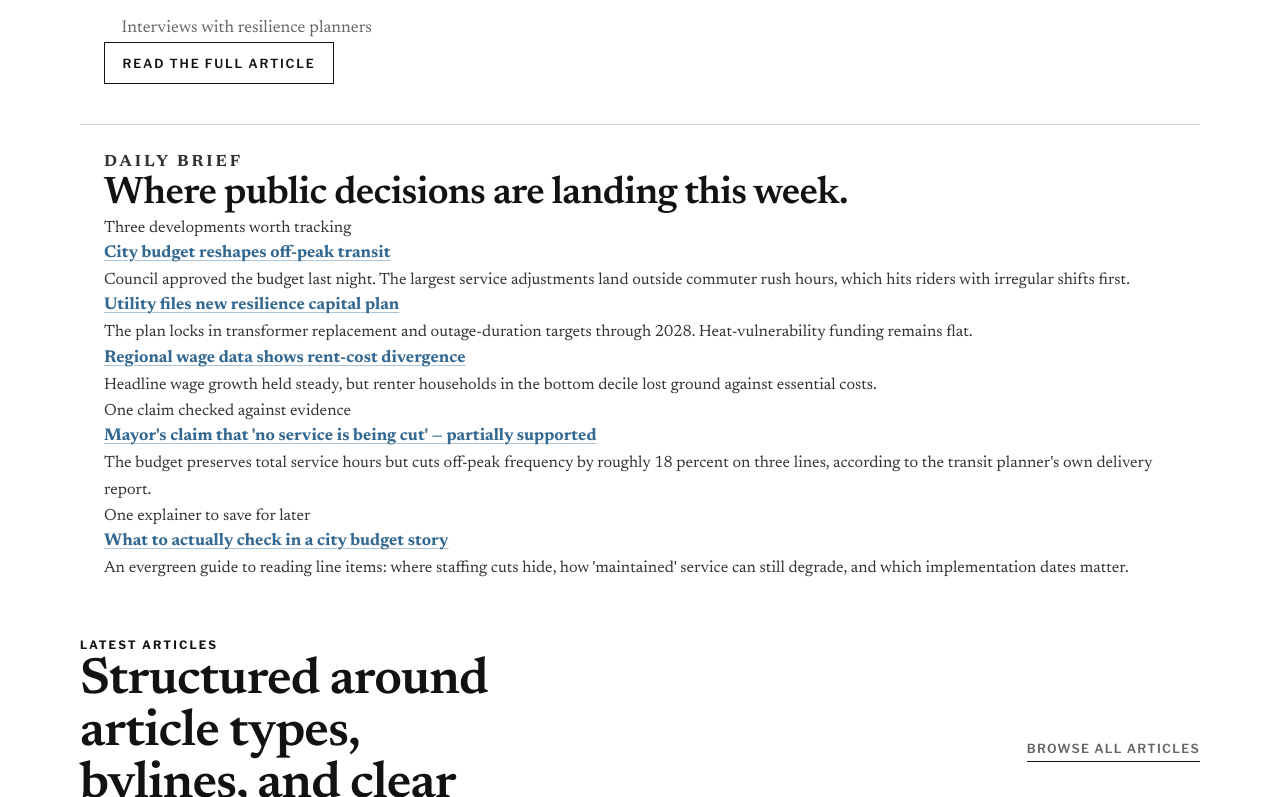
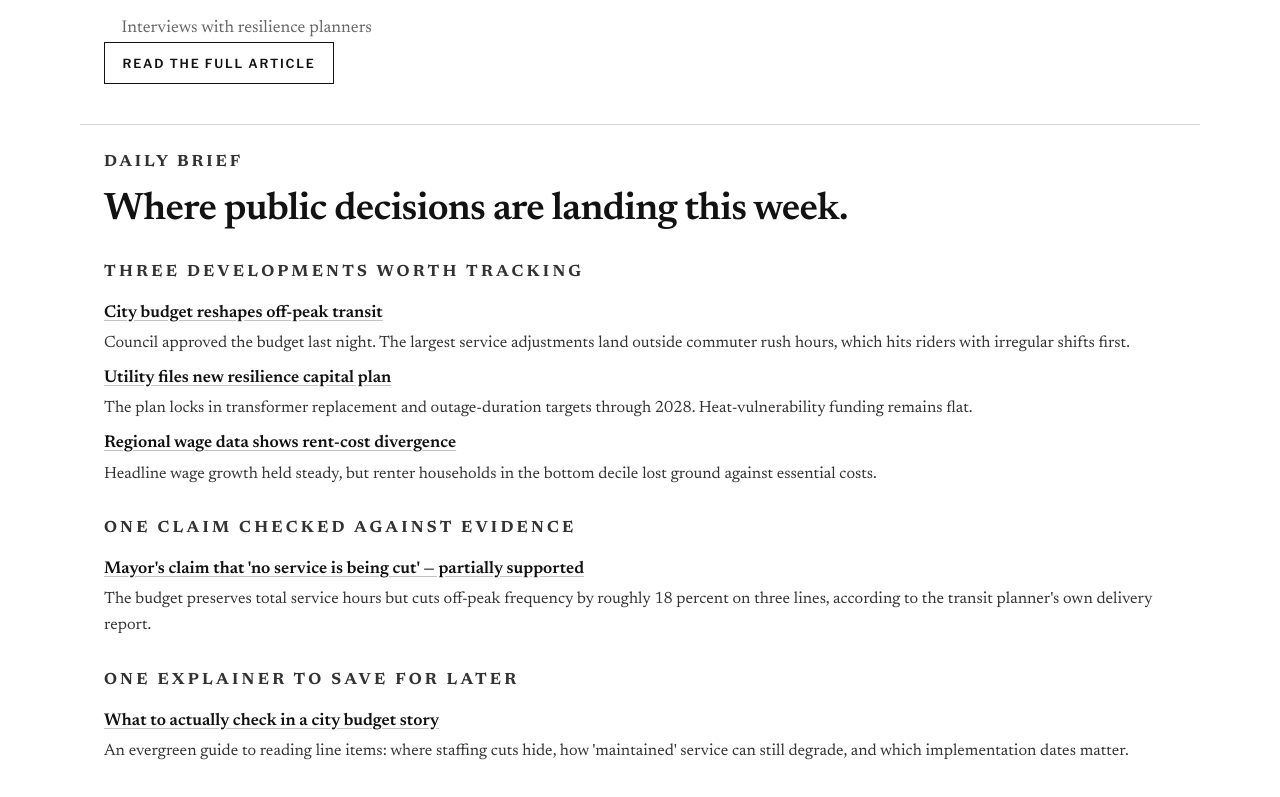
Before and after one commit to spayyavula/newsportal, a Next.js app: page / in a window 1280 px wide. Shown: the part 1103-1900 px from the top of the page. Built offline with nearby package versions, Linux system fonts and the light colour scheme; no server answers.

Commit message:
Add CSS for trust strip and daily brief panel

```diff
--- a/src/app/globals.css
+++ b/src/app/globals.css
@@ -1458,3 +1458,120 @@ a:hover {
     max-width: 58ch;
   }
 }
+
+/* ===== Trust strip (replaces verbose Editorial Standards) ===== */
+
+.editorial-trust-strip {
+  display: flex;
+  flex-direction: column;
+  gap: 1.25rem;
+  padding-top: 2.5rem;
+  padding-bottom: 0;
+  border-top: 1px solid rgba(17, 17, 17, 0.22);
+}
+
+.editorial-trust-strip-list {
+  display: grid;
+  grid-template-columns: repeat(3, minmax(0, 1fr));
+  gap: 1.5rem;
+  margin: 0;
+  padding: 0;
+  list-style: none;
+}
+
+.editorial-trust-strip-item {
+  display: flex;
+  flex-direction: column;
+  gap: 0.5rem;
+}
+
+.editorial-trust-strip-number {
+  font-family: var(--font-newsreader), Georgia, serif;
+  font-size: 0.95rem;
+  font-style: italic;
+  color: #888;
+  letter-spacing: 0.04em;
+}
+
+.editorial-trust-strip-title {
+  margin: 0;
+  font-family: var(--font-newsreader), Georgia, "Times New Roman", serif;
+  font-weight: 500;
+  font-size: 1.1rem;
+  line-height: 1.25;
+  color: #111;
+}
+
+.editorial-trust-strip-link {
+  align-self: flex-start;
+  margin-top: 0.25rem;
+}
+
+@media (max-width: 700px) {
+  .editorial-trust-strip-list {
+    grid-template-columns: 1fr;
+    gap: 1rem;
+  }
+}
+
+/* ===== Daily brief panel (homepage right column) ===== */
+
+.daily-brief-panel {
+  display: flex;
+  flex-direction: column;
+  gap: 1rem;
+}
+
+.daily-brief-section-label {
+  margin: 0.75rem 0 0;
+  font-family: var(--font-franklin), -apple-system, "Segoe UI", sans-serif;
+  font-size: 0.7rem;
+  font-weight: 700;
+  letter-spacing: 0.2em;
+  text-transform: uppercase;
+  color: #555;
+}
+
+.daily-brief-list {
+  list-style: none;
+  margin: 0;
+  padding: 0;
+  display: flex;
+  flex-direction: column;
+  gap: 0.6rem;
+}
+
+.daily-brief-item {
+  display: flex;
+  flex-direction: column;
+  gap: 0.2rem;
+}
+
+.daily-brief-item-title {
+  font-weight: 600;
+  color: #111;
+}
+
+.daily-brief-item-link {
+  color: inherit;
+  text-decoration: underline;
+  text-decoration-color: rgba(17, 17, 17, 0.25);
+  text-underline-offset: 3px;
+}
+
+.daily-brief-item-link:hover {
+  text-decoration-color: rgba(17, 17, 17, 0.6);
+}
+
+.daily-brief-item-summary {
+  margin: 0;
+  font-size: 0.95rem;
+  line-height: 1.5;
+  color: #333;
+}
+
+/* ===== Deep dive panel (homepage left column when present) ===== */
+
+.deep-dive-panel {
+  /* inherits .panel and .story-feature; this hook is for future Phase B additions */
+}
```
